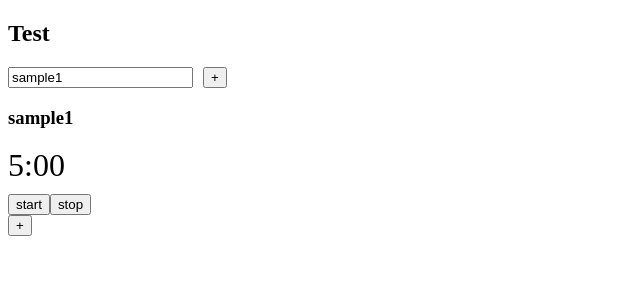
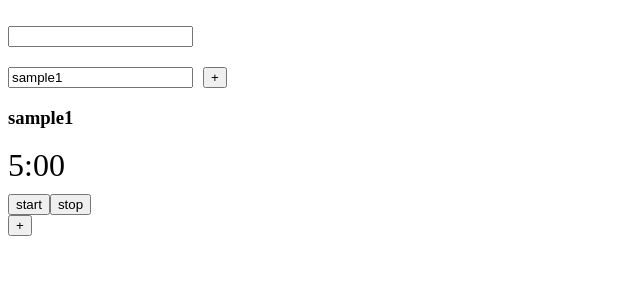
Before and after one commit to ytakaya/todo-timer, a Vue app in the folder front/: page / in a window 1280 px wide. Shown: the top 300 px of the page, without its empty margins (0-640 px from the left). Built offline with nearby package versions, Linux system fonts and the light colour scheme.

Commit message:
update group title

```diff
--- a/front/src/components/TimerGroup.vue
+++ b/front/src/components/TimerGroup.vue
@@ -1,6 +1,6 @@
 <template>
   <div class="timer">
-    <h2>Test</h2>
+    <h2>{{ title_group }} <input v-model="title_group" type="text"></h2>
     <ul>
       <li v-for="i of num_timers" :key="i"><Timer /></li>
       <li>
@@ -21,6 +21,7 @@ export default {
   data: () => {
     return {
       num_timers: 1,
+      title_group: "",
     }
   },
   methods: {
```
